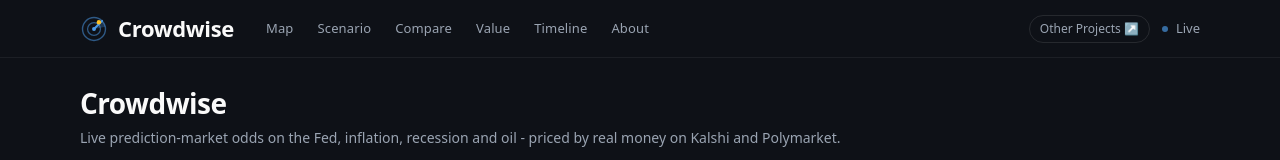
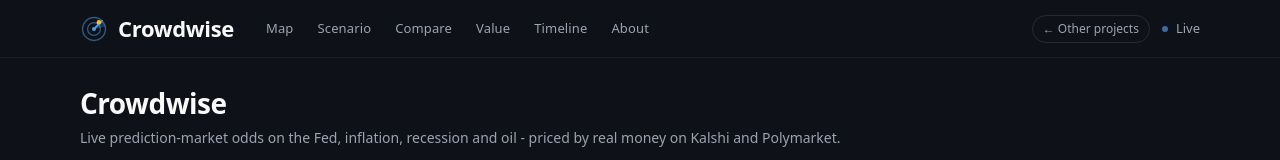
Before and after one commit to charlie-tren/crowdwise, a Next.js app: page / in a window 1280 px wide. Shown: the top 160 px of the page. Built offline with nearby package versions, Linux system fonts and the light colour scheme; no server answers.

Commit message:
Standardise the back-link: top right, left arrow, sentence case

```diff
--- a/components/Nav.tsx
+++ b/components/Nav.tsx
@@ -52,7 +52,7 @@ export function Nav() {
           href="https://charlietrenorden.com/"
           className="rounded-full border border-white/10 px-2.5 py-1 text-[12px] text-muted transition-colors hover:border-white/25 hover:text-[var(--text)]"
         >
-          Other Projects ↗
+          <span aria-hidden="true">←</span>&nbsp;Other projects
         </a>
         <span className="flex items-center gap-2 text-[13px] text-muted">
           <span className="h-1.5 w-1.5 animate-softpulse rounded-full bg-accent" />
```
